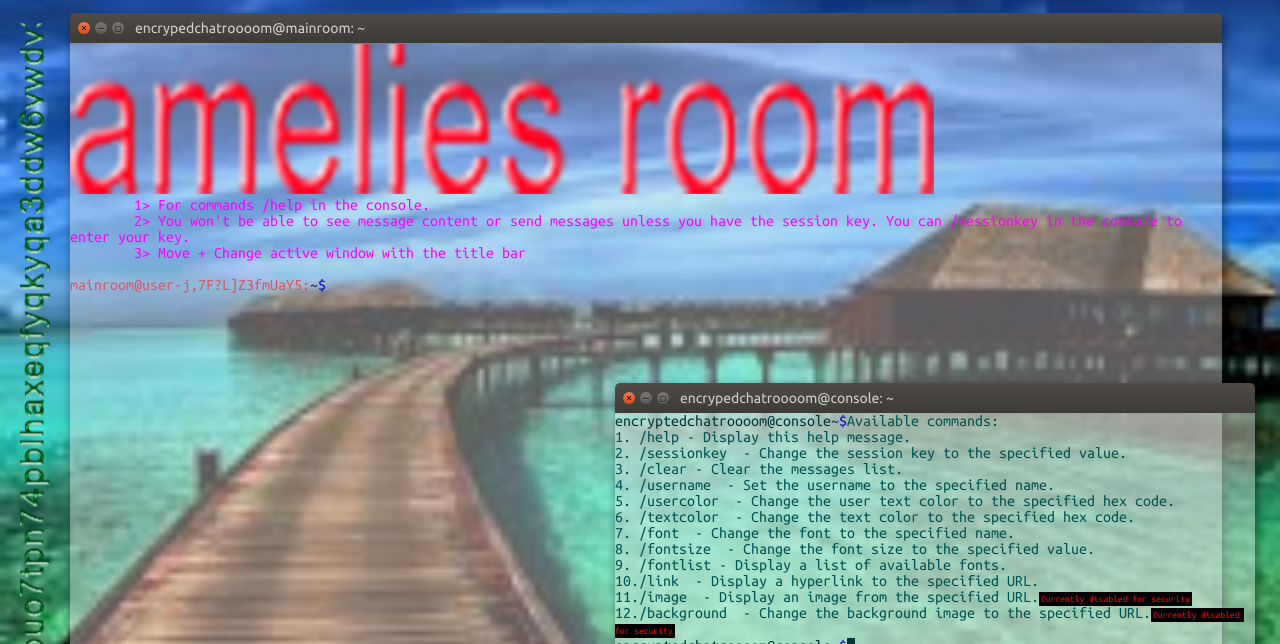
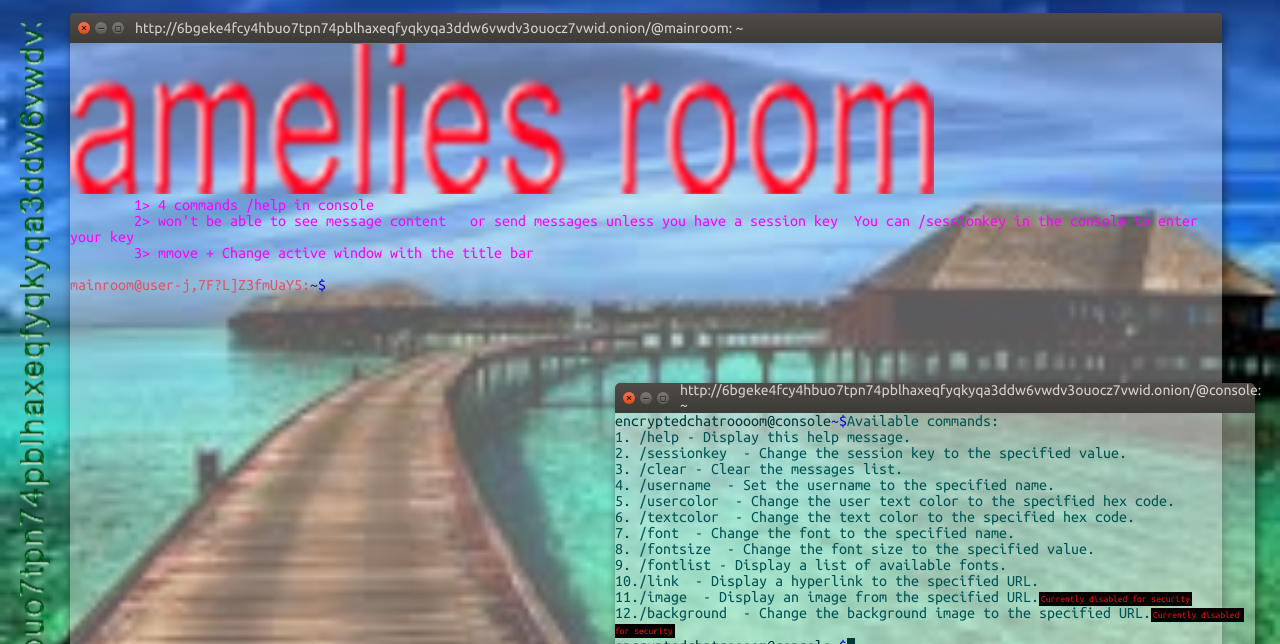
Before and after one commit to yriyriyri/amroom, a website: page public/index1.html in a window 1280 px wide. Shown: the part 57-701 px from the top of the page. Drawn offline with Linux system fonts and the light colour scheme; a web font is replaced by a local one.

Commit message:
macbook version1

```diff
--- a/public/index1.html
+++ b/public/index1.html
@@ -3,7 +3,7 @@
   <head>
     <meta charset="utf-8">
     <meta http-equiv="X-UA-Compatible" content="IE=edge">
-    <title>amr00m</title>
+    <title>http://6bgeke4fcy4hbuo7tpn74pblhaxeqfyqkyqa3ddw6vwdv3ouocz7vwid.onion/</title>
     <link rel="icon" type="image/x-icon" href="/favicon.ico">
     <meta name="description" content="">
     <meta name="viewport" content="width=device-width, initial-scale=1">
@@ -44,7 +44,7 @@
             <button class="bar__button">&#9472;</button>
             <button class="bar__button">&#9723;</button>
           </div>
-          <p id="bar__user">encrypedchatroooom@mainroom: ~</p>
+          <p id="bar__user">http://6bgeke4fcy4hbuo7tpn74pblhaxeqfyqkyqa3ddw6vwdv3ouocz7vwid.onion/@mainroom: ~</p>
         </section>
 
         <!-- Terminal Body -->
@@ -65,7 +65,7 @@
             <button class="bar__button">&#9472;</button>
             <button class="bar__button">&#9723;</button>
           </div>
-          <p id="bar__user">encrypedchatroooom@console: ~</p>
+          <p id="bar__user">http://6bgeke4fcy4hbuo7tpn74pblhaxeqfyqkyqa3ddw6vwdv3ouocz7vwid.onion/@console: ~</p>
         </section>
         <section id="terminal__body">
           <ul id="messages-console"></ul>
--- a/public/script1.js
+++ b/public/script1.js
@@ -106,7 +106,7 @@ document.addEventListener('DOMContentLoaded', function() {
     openingscreen()
     help()
     displayRandomFlags()
-    eventHandler()
+    // eventHandler()
 
     writingMessage.innerHTML = `${hiddenChar}${promptUser}${promptLocation}${promptBling}`;
     writingMessageConsole.innerHTML = `${promptAdmin}${promptLocation}${promptBling}${consoleCursor}`;
@@ -393,9 +393,9 @@ document.addEventListener('DOMContentLoaded', function() {
         const instructions = document.createElement('span');
         instructions.style.color = '#ff00ff';
         instructions.textContent = `
-        1> For commands /help in the console.
-        2> You won't be able to see message content or send messages unless you have the session key. You can /sessionkey in the console to enter your key.
-        3> Move + Change active window with the title bar
+        1> 4 commands /help in console
+        2> won't be able to see message content   or send messages unless you have a session key  You can /sessionkey in the console to enter your key
+        3> mmove + Change active window with the title bar
         `;
 
         messages.appendChild(instructions);
```
Also changed, not shown: currentdomain.txt (line endings or trailing spaces), public/elements/1029033871.gif, public/style1.css (line endings or trailing spaces), server.js (line endings or trailing spaces), 3 other files.
